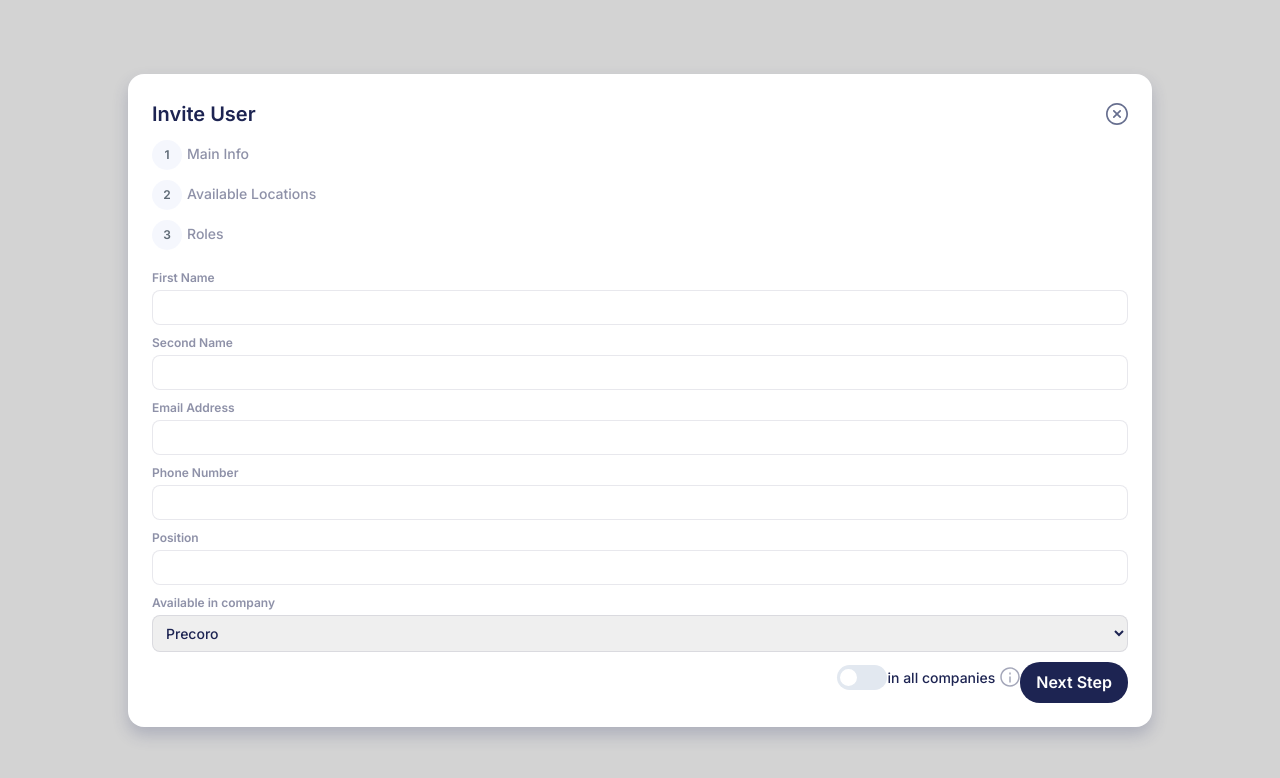
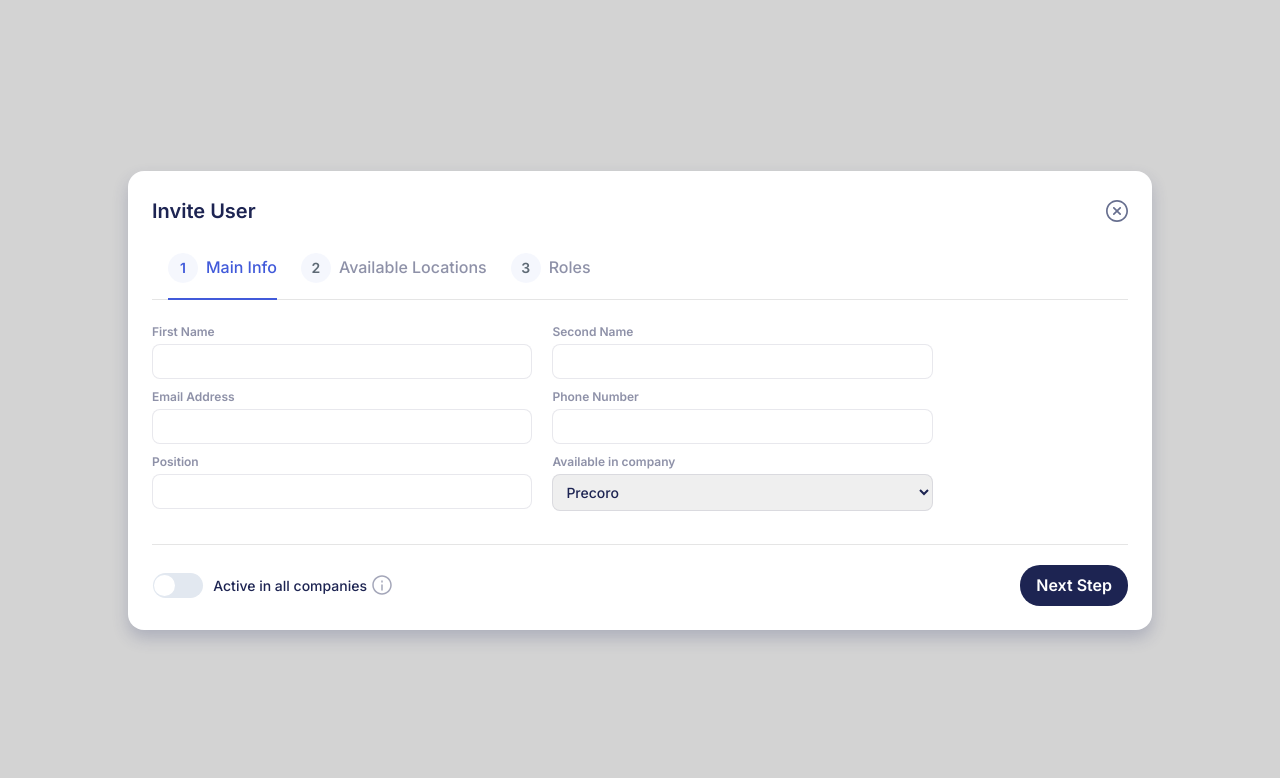
Before and after one commit to Celentanoo0/precoro-test-assignment, a Vue app: page / in a window 1280 px wide. Shown: the top 778 px of the page. Built offline with nearby package versions, Linux system fonts and the light colour scheme.

Commit message:
[features-tabs] first tab responsive mobile-first design implemented

```diff
--- a/src/components/AppMainInfoForm/AppMainInfoForm.vue
+++ b/src/components/AppMainInfoForm/AppMainInfoForm.vue
@@ -94,39 +94,62 @@ const companiesAvailable = ['Precoro', 'Google', 'Microsoft']
 </template>
 
 <style lang="scss" scoped>
-
 .app-form {
   display: flex;
   flex-direction: column;
+  align-items: flex-start;
   &__row {
     display: flex;
     flex-wrap: wrap;
   }
+
   &__row-block {
     display: flex;
     flex-direction: column;
     width: 100%;
   }
-  &__control-name{
+
+  &__control-name {
     color: rgba(29, 36, 82, 0.5);
     font-weight: 600;
     font-size: 12px;
     line-height: 15px;
   }
-  &__control-name{
+  &__control-name {
     margin: 0 0 5px 0;
   }
-  &__control{
+  &__control {
     border: 1px solid rgba(29, 36, 82, 0.1);
     border-radius: 8px;
     padding: 8px 9px;
     font-weight: 500;
     font-size: 14px;
     line-height: 10px;
-    color: #1D2452;
+    color: #1d2452;
   }
-  &__control_margin{
+  &__control_margin {
     margin: 0 0 10px 0;
   }
 }
+
+@media (min-width: 767px) {
+  .app-form {
+    &__row {
+      flex-wrap: nowrap;
+      gap: 20px;
+      width: 80%;
+    }
+    &__row:last-child {
+      .app-form__row-block {
+        .app-form__control {
+          margin: 0;
+        }
+      }
+    }
+
+    &__row-block {
+      flex: 0 1 50%;
+    }
+  }
+}
 </style>
--- a/src/components/AppTabs/AppTabs.vue
+++ b/src/components/AppTabs/AppTabs.vue
@@ -189,21 +189,35 @@ const actionBtnText = computed(() => {
 <template>
   <div class="app-tabs">
     <ul class="app-tabs__nav app-tabs__nav_margin-bottom">
-      <li v-for="(tabNavItem, index) of tabs" :key="index" class="app-tabs__nav-item">
+      <li
+        v-for="(tabNavItem, index) of tabs"
+        :key="index"
+        class="app-tabs__nav-item"
+        :class="{ 'tab_active-main': tabNavItem.tabComponentName === activeTab }"
+      >
         <button class="app-tabs__nav-button" @click="changeActiveTab(tabNavItem.tabComponentName)">
-          <span class="app-tabs__nav-button-index">
+          <span
+            class="app-tabs__nav-button-index"
+            :class="{ tab_active: tabNavItem.tabComponentName === activeTab }"
+          >
             {{ index + 1 }}
           </span>
-          <span class="app-tabs__nav-button-name">
+          <span
+            class="app-tabs__nav-button-name"
+            :class="{ tab_active: tabNavItem.tabComponentName === activeTab }"
+          >
             {{ tabNavItem.tabName }}
           </span>
         </button>
       </li>
     </ul>
-    <div class="app-tabs__tabs-content">
+    <div class="app-tabs__tabs-content app-tabs__tabs-content_margin">
       <component :is="components[activeTab]" :disable-all="disableAll" />
     </div>
-    <div class="app-tabs__actions-block">
+    <div
+      class="app-tabs__actions-block app-tabs__actions-block_margin"
+      :class="{ 'app-tabs__actions-block-without-switch': activeTab !== 'AppMainInfoForm' }"
+    >
       <div
         class="app-tabs__toggle-switch app-tabs__toggle-switch_margin"
         v-if="activeTab === 'AppMainInfoForm'"
@@ -218,8 +232,8 @@ const actionBtnText = computed(() => {
             :disabled="disableAll"
           />
           <span class="switch"></span>
+          <span>Active in all companies</span>
         </label>
-        <span>Active in all companies</span>
         <img src="src/assets/info.svg" alt="info-button" />
       </div>
       <button
@@ -241,19 +255,22 @@ const actionBtnText = computed(() => {
     gap: 10px;
   }
   &__nav_margin-bottom {
-    margin: 0 0 20px 0;
+    margin: 0 0 24px 0;
   }
+
   &__nav-button,
   &__nav-button-index,
   &__nav-button-name {
     display: inline-block;
   }
+
   &__nav-button {
     background: inherit;
     display: flex;
     gap: 5px;
     align-items: center;
     min-height: 100%;
+    position: relative;
   }
   &__nav-button-index {
     background: rgba(65, 90, 218, 0.05);
@@ -272,14 +289,24 @@ const actionBtnText = computed(() => {
   &__nav-button-name {
     font-weight: 500;
     font-size: 14px;
-    line-height: 144%;
+    line-height: 23px;
     color: rgba(29, 36, 82, 0.5);
     text-wrap: none;
   }
+
+  .tab_active {
+    color: #415ada;
+  }
+
+  &__tabs-content_margin {
+    margin: 0 0 10px 0;
+  }
+
   &__actions-block {
     display: flex;
-    justify-content: flex-end;
-    flex-wrap: wrap;
+    flex-direction: column;
+    justify-content: center;
+    height: 80px;
   }
   &__toggle-switch {
     display: flex;
@@ -289,12 +316,10 @@ const actionBtnText = computed(() => {
     line-height: 23px;
     color: #1d2452;
     gap: 5px;
+    flex: 0 1 240px;
     img {
       opacity: 0.4;
     }
-  }
-  &__toggle-switch_margin {
-    margin: 0 0 10px 0;
   }
   &__tab-submit-button {
     padding: 11px 16px;
@@ -307,14 +332,21 @@ const actionBtnText = computed(() => {
   }
 }
 
+//slider checkbox
 .app-tabs__toggle-switch-item {
   cursor: pointer;
   display: flex;
   align-items: center;
+  justify-content: flex-end;
+  gap: 10px;
+  position: relative;
+  width: 100%;
+  height: 100%;
 }
-/* Visually hide the checkbox input */
 .input {
   position: absolute;
+  top: 0;
+  left: 0;
   width: 1px;
   height: 1px;
   padding: 0;
@@ -327,59 +359,97 @@ const actionBtnText = computed(() => {
 .switch {
   --switch-container-width: 50px;
   --switch-size: calc(var(--switch-container-width) / 2);
-  --light-gray: #e2e8f0;
-  --gray: #cbd5e0;
-  --dark-gray: #a0aec0;
-  --teal: #4fd1c5;
-  --dark-teal: #319795;
-  /* Vertically center the inner circle */
   display: flex;
   align-items: center;
   position: relative;
   height: var(--switch-size);
   flex-basis: var(--switch-container-width);
-  /* Make the container element rounded */
   border-radius: var(--switch-size);
-  background-color: var(--light-gray);
-  /* In case the label gets really long, the toggle shouldn't shrink. */
+  background-color: #e2e8f0;
   flex-shrink: 0;
   transition: background-color 0.25s ease-in-out;
 }
 .switch::before {
-  content: "";
+  content: '';
   position: absolute;
-  /* Move a little bit the inner circle to the right */
   left: 1px;
   height: calc(var(--switch-size) - 4px);
   width: calc(var(--switch-size) - 4px);
-  /* Make the inner circle fully rounded */
   border-radius: 9999px;
   background-color: white;
-  border: 2px solid var(--light-gray);
   transition: transform 0.375s ease-in-out;
 }
 .input:checked + .switch {
-  background-color: var(--teal);
+  background-color: #415ada;
 }
 .input:checked + .switch::before {
-  border-color: var(--teal);
-  /* Move the inner circle to the right */
-  transform: translateX(
-                  calc(var(--switch-container-width) - var(--switch-size))
-  );
+  border-color: #7a89d0;
+  transform: translateX(calc(var(--switch-container-width) - var(--switch-size)));
 }
 .input:focus + .switch::before {
-  border-color: var(--gray);
-}
-.input:focus:checked + .switch::before {
-  border-color: var(--dark-teal);
+  border-color: #cbd5e0;
 }
 .input:disabled + .switch {
-  background-color: var(--gray);
+  background-color: #cbd5e0;
 }
 .input:disabled + .switch::before {
-  background-color: var(--dark-gray);
-  border-color: var(--dark-gray);
+  background-color: #a0aec0;
+  border-color: #a0aec0;
 }
 
+@media (min-width: 767px) {
+  .app-tabs {
+    &__nav {
+      flex-direction: row;
+      gap: 24px;
+      position: relative;
+      border-bottom: 1px solid rgba(0, 0, 0, 0.1);
+      padding: 16px;
+    }
+    &__nav_margin-bottom {
+      margin: 0 0 24px 0;
+    }
+
+    &__nav-button {
+      gap: 8px;
+    }
+    &__nav-button-name {
+      font-size: 16px;
+    }
+    &__nav-button-index {
+      font-size: 14px;
+    }
+
+    &__tabs-content_margin {
+      margin: 0 0 33px 0;
+    }
+
+    &__actions-block {
+      position: relative;
+      flex-direction: row;
+      align-items: center;
+      justify-content: space-between;
+      height: auto;
+      border-top: 1px solid rgba(0, 0, 0, 0.1);
+      padding: 20px 0 0 0;
+    }
+    &__actions-block-without-switch {
+      justify-content: flex-end;
+    }
+  }
+
+  .tab_active-main {
+    position: relative;
+  }
+  .tab_active-main::after {
+    content: '';
+    position: absolute;
+    z-index: 999;
+    width: 100%;
+    height: 2px;
+    background: #415ada;
+    top: calc(100% + 15px);
+    left: 0;
+  }
+}
 </style>
```
Lines whose indentation alone changed are shown as unchanged.
